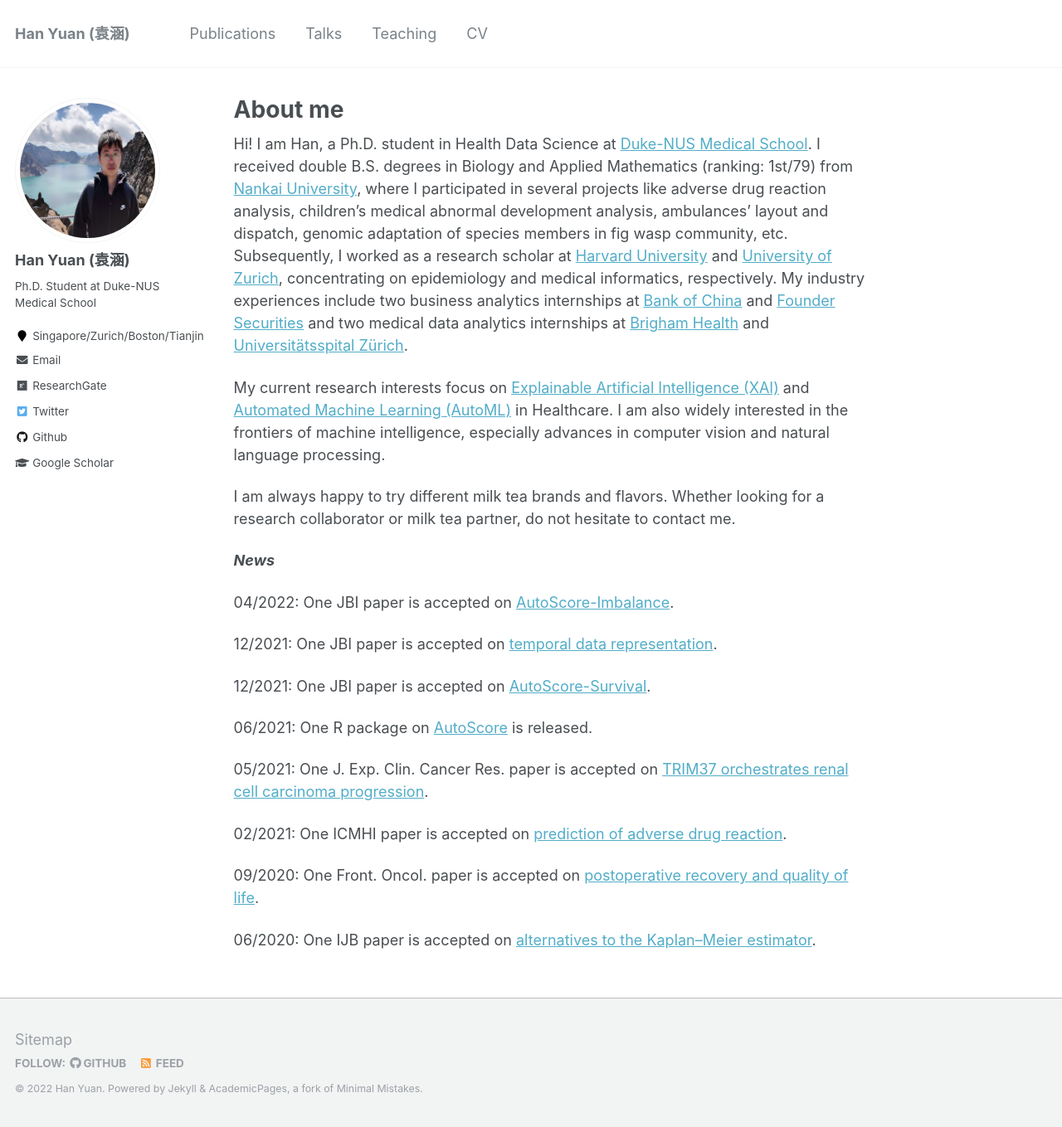
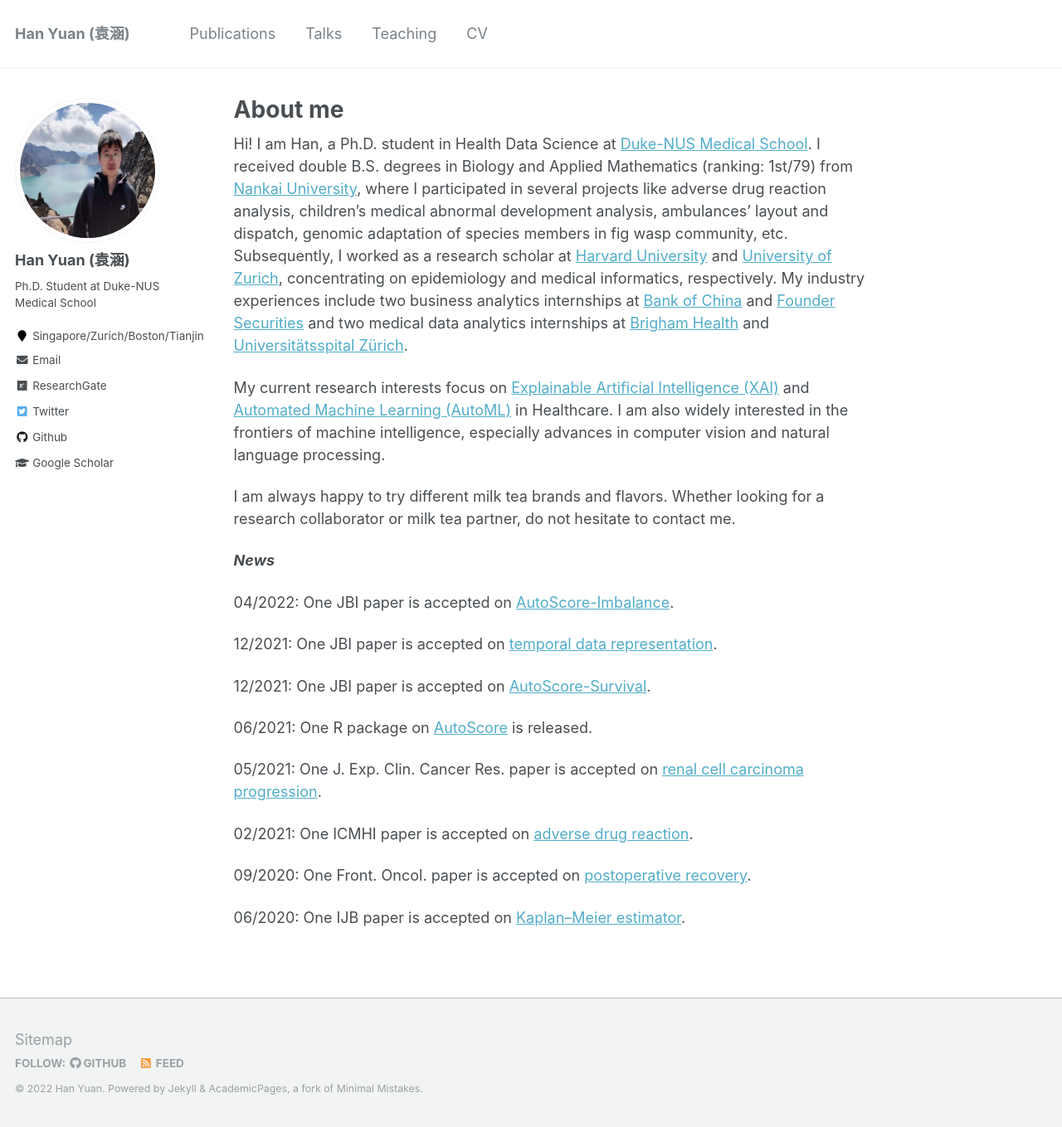
Before and after one commit to Han-Yuan-Med/Han-Yuan-Med.github.io, a Jekyll site: the page built from _pages/about.md, in a window 1280 px wide and 1359 px high. Shown: the whole window at 83% size. Built offline with Jekyll 4.4.1, drawn with Linux system fonts in a browser that asks for light colours.

Commit message:
Update about.md

```diff
--- a/_pages/about.md
+++ b/_pages/about.md
@@ -24,10 +24,10 @@ I am always happy to try different milk tea brands and flavors. Whether looking
 
 06/2021: One R package on [AutoScore](https://cran.r-project.org/web/packages/AutoScore/index.html) is released.
 
-05/2021: One J. Exp. Clin. Cancer Res. paper is accepted on [TRIM37 orchestrates renal cell carcinoma progression](https://link.springer.com/article/10.1186/s13046-021-01980-0).
+05/2021: One J. Exp. Clin. Cancer Res. paper is accepted on [renal cell carcinoma progression](https://link.springer.com/article/10.1186/s13046-021-01980-0).
 
-02/2021: One ICMHI paper is accepted on [prediction of adverse drug reaction](https://dl.acm.org/doi/abs/10.1145/3472813.3472817).
+02/2021: One ICMHI paper is accepted on [adverse drug reaction](https://dl.acm.org/doi/abs/10.1145/3472813.3472817).
 
-09/2020: One Front. Oncol. paper is accepted on [postoperative recovery and quality of life](https://www.frontiersin.org/articles/10.3389/fonc.2020.513874/full).
+09/2020: One Front. Oncol. paper is accepted on [postoperative recovery](https://www.frontiersin.org/articles/10.3389/fonc.2020.513874/full).
 
-06/2020: One IJB paper is accepted on [alternatives to the Kaplan–Meier estimator](https://www.degruyter.com/document/doi/10.1515/ijb-2019-0095/html).
+06/2020: One IJB paper is accepted on [Kaplan–Meier estimator](https://www.degruyter.com/document/doi/10.1515/ijb-2019-0095/html).
```
